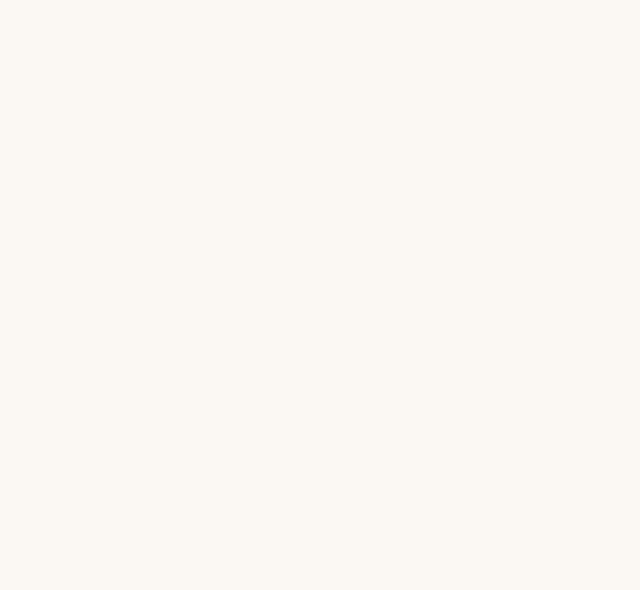
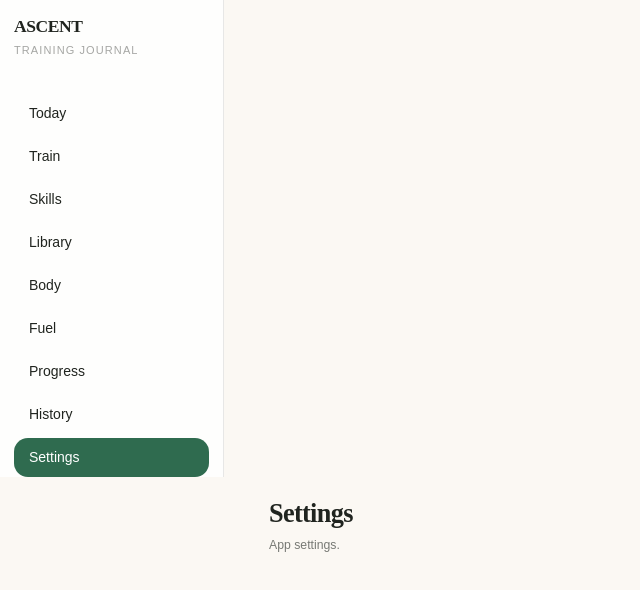
Before and after one commit to davisxp/ascent, a React (Vite) app: page /settings in a window 1280 px wide. Shown: the top 590 px of the page, without its empty margins (0-640 px from the left). Built offline with nearby package versions, Linux system fonts and the light colour scheme.

Commit message:
feat(F57): register routes and screen shells for all 9 screens

```diff
--- /dev/null
+++ b/src/app/register.tsx
@@ -0,0 +1,29 @@
+import { routeRegistry, navRegistry } from '../contracts/registries'
+import {
+  TodayScreen,
+  TrainScreen,
+  SkillsScreen,
+  LibraryScreen,
+  BodyScreen,
+  FuelScreen,
+  ProgressScreen,
+  HistoryScreen,
+  SettingsScreen,
+} from './screens'
+
+const routes = [
+  { path: '/', element: TodayScreen, label: 'Today', icon: 'T' },
+  { path: '/train', element: TrainScreen, label: 'Train', icon: 'T' },
+  { path: '/skills', element: SkillsScreen, label: 'Skills', icon: 'S' },
+  { path: '/library', element: LibraryScreen, label: 'Library', icon: 'L' },
+  { path: '/body', element: BodyScreen, label: 'Body', icon: 'B' },
+  { path: '/fuel', element: FuelScreen, label: 'Fuel', icon: 'F' },
+  { path: '/progress', element: ProgressScreen, label: 'Progress', icon: 'P' },
+  { path: '/history', element: HistoryScreen, label: 'History', icon: 'H' },
+  { path: '/settings', element: SettingsScreen, label: 'Settings', icon: 'S' },
+]
+
+for (const r of routes) {
+  routeRegistry.register(r)
+  navRegistry.register({ id: r.path, label: r.label, href: r.path, icon: r.icon ?? '' })
+}
--- /dev/null
+++ b/src/app/screens.tsx
@@ -0,0 +1,20 @@
+import { NavShell } from './shell/NavShell'
+
+const screen = (title: string, subtitle: string) => () => (
+  <NavShell>
+    <div className="p-6 max-w-4xl mx-auto">
+      <h1 className="font-display text-3xl font-bold tracking-tight mb-2">{title}</h1>
+      <p className="text-ink/60 text-sm">{subtitle}</p>
+    </div>
+  </NavShell>
+)
+
+export const TodayScreen = screen('Today', 'Your daily training overview.')
+export const TrainScreen = screen('Train', 'Workout player and week view.')
+export const SkillsScreen = screen('Skills', 'Skill trees.')
+export const LibraryScreen = screen('Library', 'Exercise library.')
+export const BodyScreen = screen('Body', 'Body metrics and photos.')
+export const FuelScreen = screen('Fuel', 'Nutrition and macros.')
+export const ProgressScreen = screen('Progress', 'Progress charts and stats.')
+export const HistoryScreen = screen('History', 'Workout history.')
+export const SettingsScreen = screen('Settings', 'App settings.')
--- a/src/main.tsx
+++ b/src/main.tsx
@@ -2,6 +2,7 @@ import React from 'react'
 import { createRoot } from 'react-dom/client'
 import './styles/globals.css'
 import { App } from './app/App'
+import './app/register'
 
 const root = createRoot(document.getElementById('root')!)
 root.render(
```
